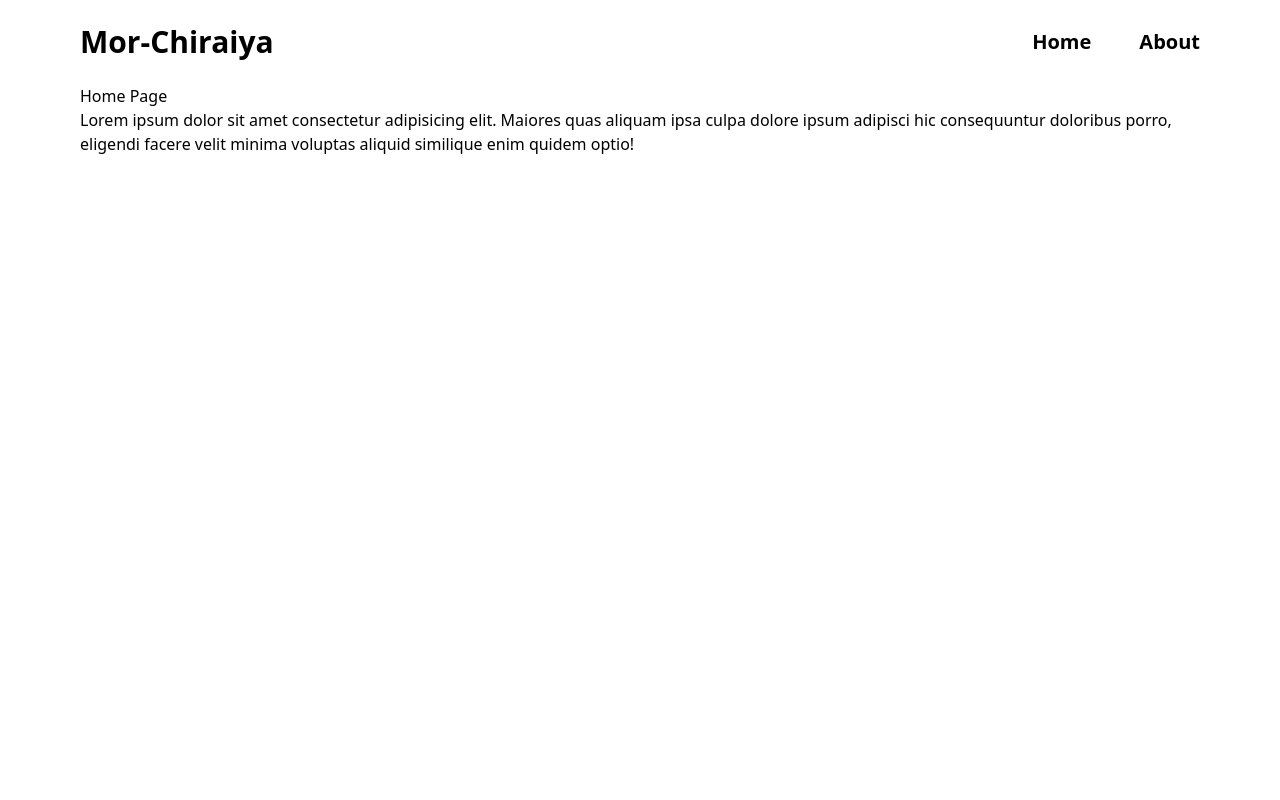
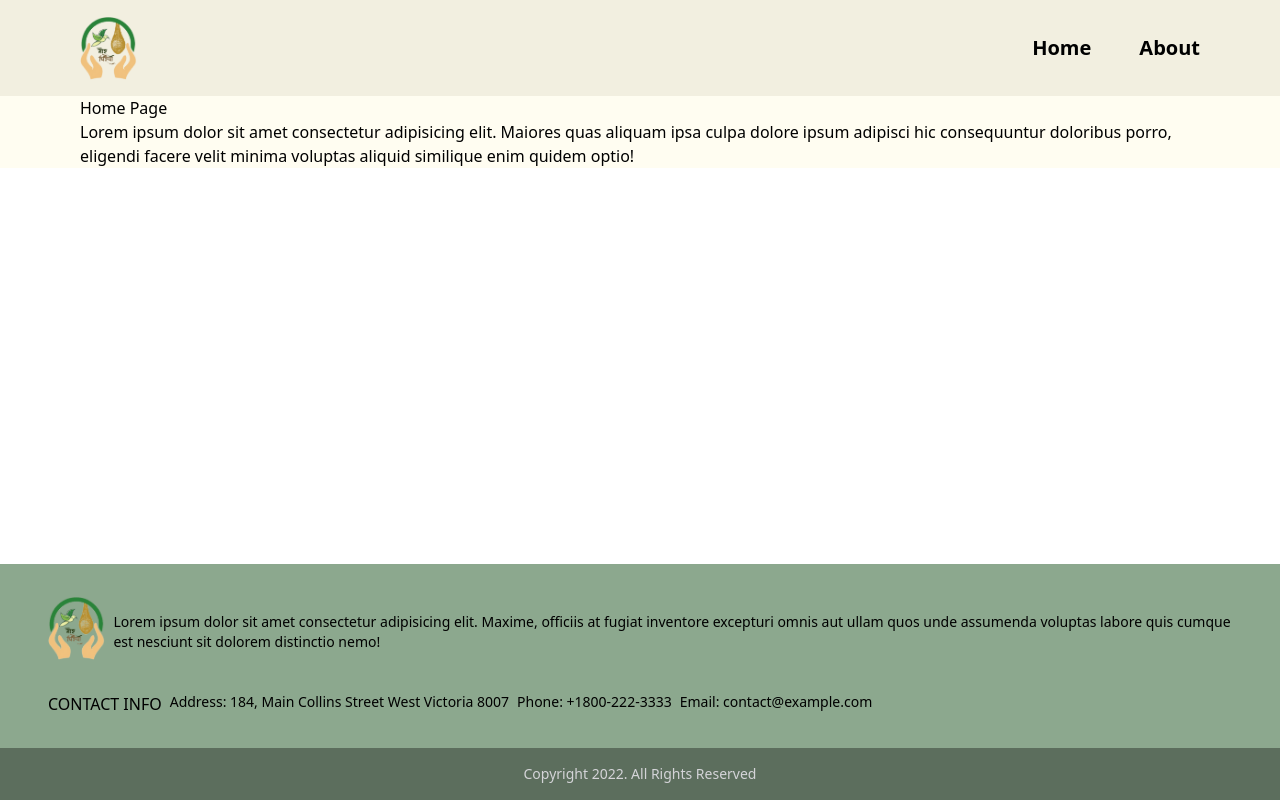
Before and after one commit to JaideepGuntupalli/mor-chiraiya, a Gatsby site: page / in a window 1280 px wide. Built offline with nearby package versions, Linux system fonts and the light colour scheme; Gatsby itself is replaced by a stand-in of ours.

Commit message:
static layout done

```diff
--- a/src/components/layout.js
+++ b/src/components/layout.js
@@ -1,25 +1,17 @@
 import * as React from "react";
-import { Link } from "gatsby";
+import Footer from "./Footer";
+import NavBar from "./NavBar";
 
 const Layout = ({ pageTitle, children }) => {
     return (
         <div>
             <title>{pageTitle}</title>
-            <nav className="flex justify-between items-center p-6 px-20">
-                <h2 className="font-bold text-3xl">Mor-Chiraiya</h2>
-                <ul className="flex gap-12 font-semibold text-xl">
-                    <li>
-                        <Link to="/">Home</Link>
-                    </li>
-                    <li>
-                        <Link to="/about">About</Link>
-                    </li>
-                </ul>
-            </nav>
-            <main className="px-20">
+            <NavBar />
+            <main className="px-8 md:px-20 bg-[#fffdf1]">
                 <h1>{pageTitle}</h1>
                 {children}
             </main>
+            <Footer />
         </div>
     );
 };
```
